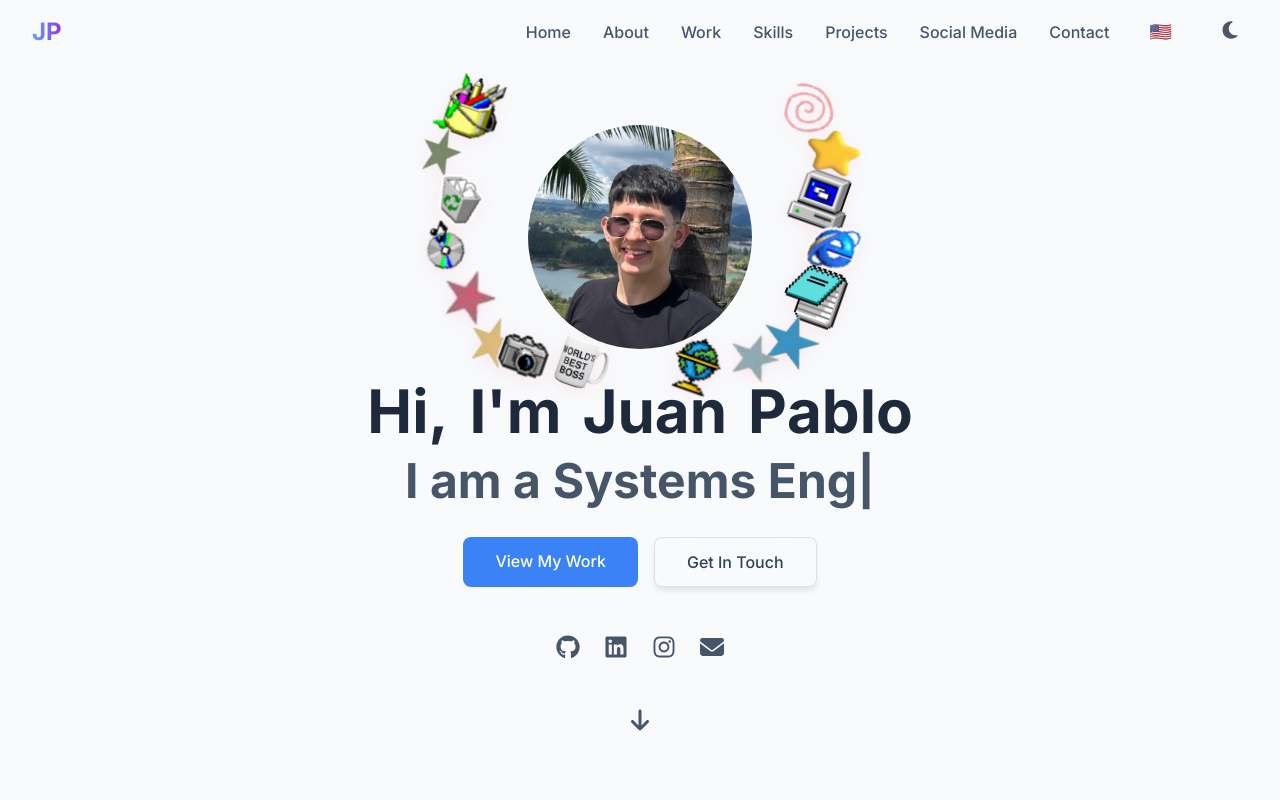
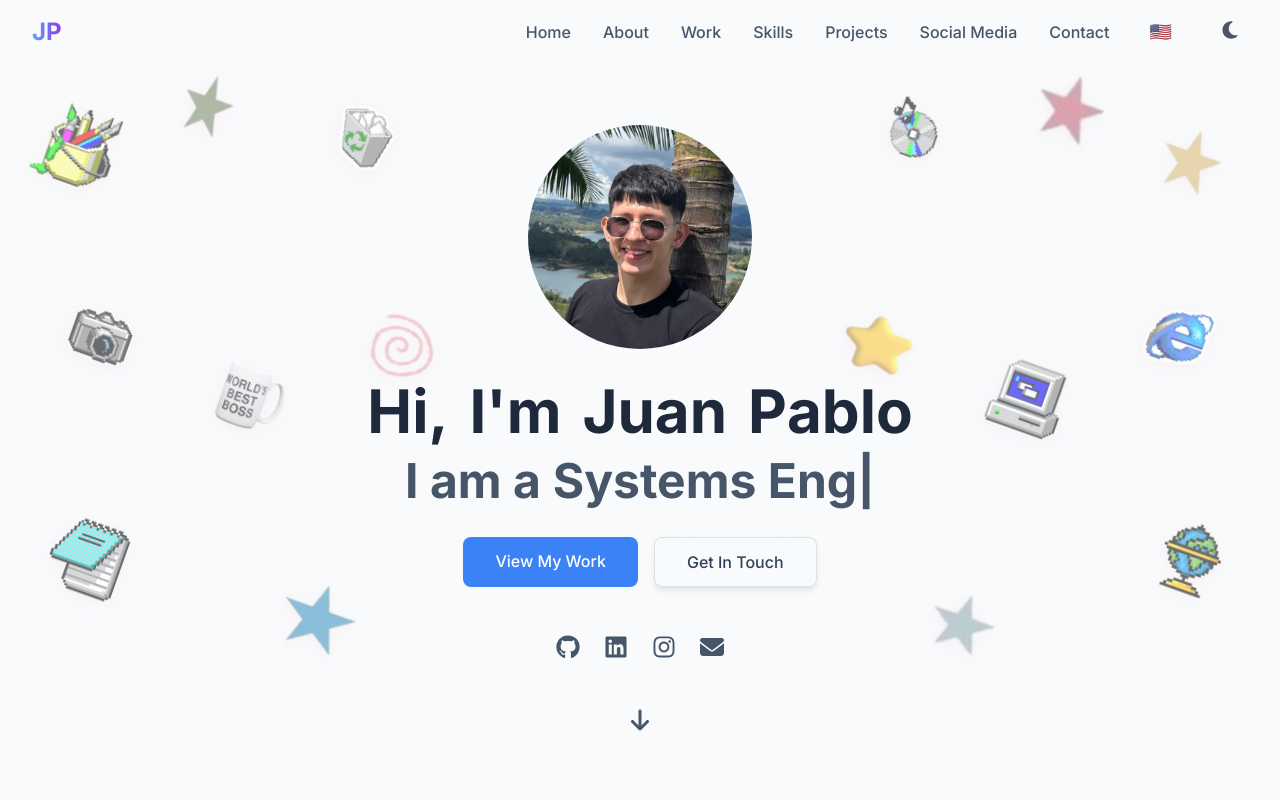
Before and after one commit to juanarz/portfolio-web, a React (Vite) app: page / in a window 1280 px wide. Both pictures are taken after a click on the button "Toggle theme". Shown: the top 800 px of the page. Built offline with nearby package versions, Linux system fonts and the light colour scheme.

Commit message:
feat: improve of stickers position in the home section

```diff
--- a/src/components/sections/Hero.jsx
+++ b/src/components/sections/Hero.jsx
@@ -8,22 +8,22 @@ import TypewriterCarousel from '../ui/TypewriterCarousel'
 import { stickers as stickerImages } from '../../assets/stickers'
 
 const profileStickers = [
-  { id: 1, image: stickerImages[0], initialX: -72, initialY: -64, finalX: -172, finalY: -132, mobileInitialX: -48, mobileInitialY: -42, mobileFinalX: -104, mobileFinalY: -88 },
-  { id: 2, image: stickerImages[1], initialX: -78, initialY: -28, finalX: -196, finalY: -86, mobileInitialX: -52, mobileInitialY: -20, mobileFinalX: -118, mobileFinalY: -58 },
-  { id: 3, image: stickerImages[2], initialX: -80, initialY: 8, finalX: -184, finalY: -38, mobileInitialX: -54, mobileInitialY: 4, mobileFinalX: -112, mobileFinalY: -28 },
-  { id: 4, image: stickerImages[3], initialX: -80, initialY: 44, finalX: -196, finalY: 10, mobileInitialX: -54, mobileInitialY: 30, mobileFinalX: -118, mobileFinalY: 4 },
-  { id: 5, image: stickerImages[4], initialX: -76, initialY: 80, finalX: -178, finalY: 58, mobileInitialX: -50, mobileInitialY: 52, mobileFinalX: -108, mobileFinalY: 36 },
-  { id: 6, image: stickerImages[5], initialX: -68, initialY: 116, finalX: -150, finalY: 106, mobileInitialX: -46, mobileInitialY: 74, mobileFinalX: -96, mobileFinalY: 68 },
-  { id: 7, image: stickerImages[6], initialX: -38, initialY: 118, finalX: -118, finalY: 118, mobileInitialX: -28, mobileInitialY: 78, mobileFinalX: -80, mobileFinalY: 78 },
-  { id: 8, image: stickerImages[7], initialX: -4, initialY: 124, finalX: -58, finalY: 128, mobileInitialX: -4, mobileInitialY: 82, mobileFinalX: -44, mobileFinalY: 84 },
-  { id: 9, image: stickerImages[8], initialX: 72, initialY: -64, finalX: 172, finalY: -132, mobileInitialX: 48, mobileInitialY: -42, mobileFinalX: 104, mobileFinalY: -88 },
-  { id: 10, image: stickerImages[9], initialX: 78, initialY: -28, finalX: 196, finalY: -86, mobileInitialX: 52, mobileInitialY: -20, mobileFinalX: 118, mobileFinalY: -58 },
-  { id: 11, image: stickerImages[10], initialX: 80, initialY: 8, finalX: 184, finalY: -38, mobileInitialX: 54, mobileInitialY: 4, mobileFinalX: 112, mobileFinalY: -28 },
-  { id: 12, image: stickerImages[11], initialX: 80, initialY: 44, finalX: 196, finalY: 10, mobileInitialX: 54, mobileInitialY: 30, mobileFinalX: 118, mobileFinalY: 4 },
-  { id: 13, image: stickerImages[12], initialX: 76, initialY: 80, finalX: 178, finalY: 58, mobileInitialX: 50, mobileInitialY: 52, mobileFinalX: 108, mobileFinalY: 36 },
-  { id: 14, image: stickerImages[13], initialX: 68, initialY: 116, finalX: 150, finalY: 106, mobileInitialX: 46, mobileInitialY: 74, mobileFinalX: 96, mobileFinalY: 68 },
-  { id: 15, image: stickerImages[14], initialX: 38, initialY: 118, finalX: 118, finalY: 118, mobileInitialX: 28, mobileInitialY: 78, mobileFinalX: 80, mobileFinalY: 78 },
-  { id: 16, image: stickerImages[15], initialX: 4, initialY: 124, finalX: 58, finalY: 128, mobileInitialX: 4, mobileInitialY: 82, mobileFinalX: 44, mobileFinalY: 84 },
+  { id: 1, image: stickerImages[0], initialLeft: 48, initialTop: 26, finalLeft: 5, finalTop: 18, mobileInitialLeft: 38, mobileInitialTop: 24, mobileFinalLeft: 4, mobileFinalTop: 18 },
+  { id: 2, image: stickerImages[1], initialLeft: 50, initialTop: 24, finalLeft: 16, finalTop: 13, mobileInitialLeft: 40, mobileInitialTop: 24, mobileFinalLeft: 20, mobileFinalTop: 14 },
+  { id: 3, image: stickerImages[2], initialLeft: 48, initialTop: 30, finalLeft: 28, finalTop: 17, mobileInitialLeft: 40, mobileInitialTop: 28, mobileFinalLeft: 36, mobileFinalTop: 16 },
+  { id: 4, image: stickerImages[3], initialLeft: 50, initialTop: 30, finalLeft: 72, finalTop: 16, mobileInitialLeft: 42, mobileInitialTop: 28, mobileFinalLeft: 64, mobileFinalTop: 16 },
+  { id: 5, image: stickerImages[4], initialLeft: 48, initialTop: 34, finalLeft: 84, finalTop: 13, mobileInitialLeft: 42, mobileInitialTop: 32, mobileFinalLeft: 80, mobileFinalTop: 14 },
+  { id: 6, image: stickerImages[5], initialLeft: 50, initialTop: 36, finalLeft: 94, finalTop: 20, mobileInitialLeft: 44, mobileInitialTop: 34, mobileFinalLeft: 92, mobileFinalTop: 20 },
+  { id: 7, image: stickerImages[6], initialLeft: 46, initialTop: 44, finalLeft: 7, finalTop: 42, mobileInitialLeft: 38, mobileInitialTop: 42, mobileFinalLeft: 6, mobileFinalTop: 40 },
+  { id: 8, image: stickerImages[7], initialLeft: 48, initialTop: 46, finalLeft: 19, finalTop: 50, mobileInitialLeft: 40, mobileInitialTop: 44, mobileFinalLeft: 22, mobileFinalTop: 50 },
+  { id: 9, image: stickerImages[8], initialLeft: 50, initialTop: 44, finalLeft: 31, finalTop: 43, mobileInitialLeft: 42, mobileInitialTop: 42, mobileFinalLeft: 38, mobileFinalTop: 42 },
+  { id: 10, image: stickerImages[9], initialLeft: 52, initialTop: 44, finalLeft: 69, finalTop: 43, mobileInitialLeft: 44, mobileInitialTop: 42, mobileFinalLeft: 62, mobileFinalTop: 42 },
+  { id: 11, image: stickerImages[10], initialLeft: 52, initialTop: 46, finalLeft: 81, finalTop: 50, mobileInitialLeft: 44, mobileInitialTop: 44, mobileFinalLeft: 78, mobileFinalTop: 50 },
+  { id: 12, image: stickerImages[11], initialLeft: 54, initialTop: 44, finalLeft: 93, finalTop: 42, mobileInitialLeft: 46, mobileInitialTop: 42, mobileFinalLeft: 94, mobileFinalTop: 40 },
+  { id: 13, image: stickerImages[12], initialLeft: 47, initialTop: 62, finalLeft: 6, finalTop: 70, mobileInitialLeft: 38, mobileInitialTop: 58, mobileFinalLeft: 5, mobileFinalTop: 66 },
+  { id: 14, image: stickerImages[13], initialLeft: 49, initialTop: 62, finalLeft: 24, finalTop: 78, mobileInitialLeft: 40, mobileInitialTop: 58, mobileFinalLeft: 28, mobileFinalTop: 78 },
+  { id: 15, image: stickerImages[14], initialLeft: 51, initialTop: 62, finalLeft: 76, finalTop: 78, mobileInitialLeft: 44, mobileInitialTop: 58, mobileFinalLeft: 72, mobileFinalTop: 78 },
+  { id: 16, image: stickerImages[15], initialLeft: 53, initialTop: 62, finalLeft: 94, finalTop: 70, mobileInitialLeft: 46, mobileInitialTop: 58, mobileFinalLeft: 95, mobileFinalTop: 66 },
 ]
 
 const Hero = () => {
@@ -77,40 +77,34 @@ const Hero = () => {
     const progress = scrollProgress
     const isMobile = window.innerWidth < 768
     const isVerySmall = window.innerWidth < 375
-    const initialX = isMobile ? sticker.mobileInitialX : sticker.initialX
-    const initialY = isMobile ? sticker.mobileInitialY : sticker.initialY
-    const finalX = isMobile ? sticker.mobileFinalX : sticker.finalX
-    const finalY = isMobile ? sticker.mobileFinalY : sticker.finalY
-    const constrainedFinalX = isVerySmall
-      ? Math.max(-90, Math.min(90, finalX * 0.85))
-      : isMobile
-        ? Math.max(-110, Math.min(110, finalX))
-        : finalX
-    const constrainedFinalY = isVerySmall ? finalY * 0.8 : finalY
-    const x = initialX + (constrainedFinalX - initialX) * progress
-    const y = initialY + (constrainedFinalY - initialY) * progress
-    const scale = isVerySmall ? 0.4 + 0.15 * progress : isMobile ? 0.55 + 0.2 * progress : 0.7 + 0.35 * progress
-    const opacity = 0.9 + 0.1 * progress
+    const initialLeft = isMobile ? sticker.mobileInitialLeft : sticker.initialLeft
+    const initialTop = isMobile ? sticker.mobileInitialTop : sticker.initialTop
+    const finalLeft = isMobile ? sticker.mobileFinalLeft : sticker.finalLeft
+    const finalTop = isMobile ? sticker.mobileFinalTop : sticker.finalTop
+    const left = initialLeft + (finalLeft - initialLeft) * progress
+    const top = initialTop + (finalTop - initialTop) * progress
+    const scale = isVerySmall ? 0.38 + 0.12 * progress : isMobile ? 0.48 + 0.18 * progress : 0.62 + 0.28 * progress
+    const opacity = 0.36 + 0.22 * progress
     const rotation = progress * 20
 
     return {
-      transform: `translate(${x}px, ${y}px) scale(${scale}) rotate(${rotation}deg)`,
+      left: `${left}%`,
+      top: `${top}%`,
+      transform: `translate(-50%, -50%) scale(${scale}) rotate(${rotation}deg)`,
       opacity,
       transition: 'transform 0.1s ease-out, opacity 0.1s ease-out',
       willChange: 'transform, opacity',
-      width: isVerySmall ? '38px' : isMobile ? '46px' : '58px',
-      height: isVerySmall ? '38px' : isMobile ? '46px' : '58px',
+      width: isVerySmall ? '42px' : isMobile ? '52px' : '86px',
+      height: isVerySmall ? '42px' : isMobile ? '52px' : '86px',
       filter: 'drop-shadow(0 4px 8px rgba(255, 194, 209, 0.3))',
     }
   }
 
   return (
     <section ref={sectionRef} id="home" className="min-h-screen flex items-center justify-center px-4 pt-16 overflow-hidden">
-      <div className="max-w-4xl mx-auto text-center animate-fade-in">
-        {/* Profile Picture */}
-        <div className="relative z-0 mb-8 flex items-center justify-center animate-slide-up">
-          <div className="absolute inset-0 z-0 flex items-center justify-center pointer-events-none">
-            {isIntroComplete && profileStickers.map((sticker) => {
+      {isIntroComplete && (
+        <div className="absolute inset-0 z-0 pointer-events-none">
+          {profileStickers.map((sticker) => {
             const isVerySmall = window.innerWidth < 375
             const isMobile = window.innerWidth < 768
 
@@ -123,12 +117,17 @@ const Hero = () => {
                 style={getStickerStyle(sticker)}
                 loading={sticker.id <= 4 ? 'eager' : 'lazy'}
                 decoding="async"
-                  width={isVerySmall ? '38' : isMobile ? '46' : '58'}
-                  height={isVerySmall ? '38' : isMobile ? '46' : '58'}
+                width={isVerySmall ? '42' : isMobile ? '52' : '86'}
+                height={isVerySmall ? '42' : isMobile ? '52' : '86'}
               />
             )
           })}
         </div>
+      )}
+
+      <div className="relative z-10 max-w-4xl mx-auto text-center animate-fade-in">
+        {/* Profile Picture */}
+        <div className="relative z-0 mb-8 flex items-center justify-center animate-slide-up">
           <img
             src={content.profileImage}
             alt={content.name}
```
Lines whose indentation alone changed are shown as unchanged.
